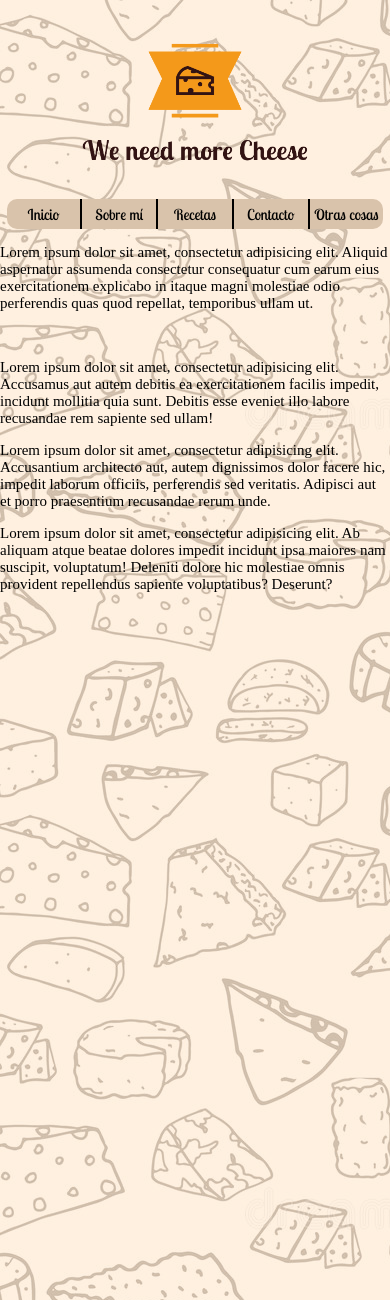
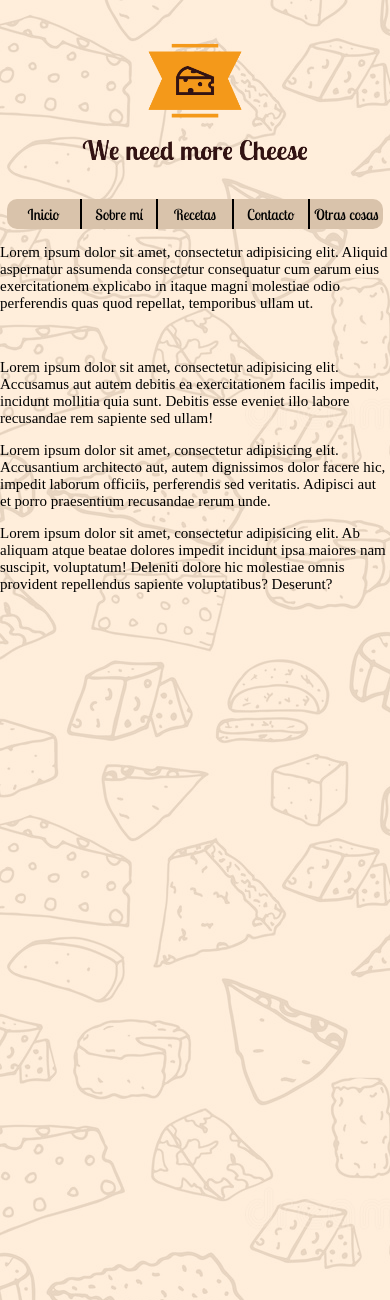
Before and after one commit to FranciscoMejias/M04Pages, a PHP site: page / in a window 390 px wide. Shown: the top 1300 px of the page. Run offline with PHP 8.4, Linux system fonts and the light colour scheme.

Commit message:
We need more Cheese

```diff
--- a/Mejias_Francisco_DAMr/css/responsive.css
+++ b/Mejias_Francisco_DAMr/css/responsive.css
@@ -36,7 +36,7 @@
         width: 100%;
         margin-top: 0px;
         border-radius: 0px;
-        background-image: url(../imagenes/Background_claro.png);
+        background-image: url(../imagenes/Background_claro2.png);
     }
 
     body {
```
Also changed, not shown: Mejias_Francisco_DAMr/imagenes/Background_claro2.png (added).
